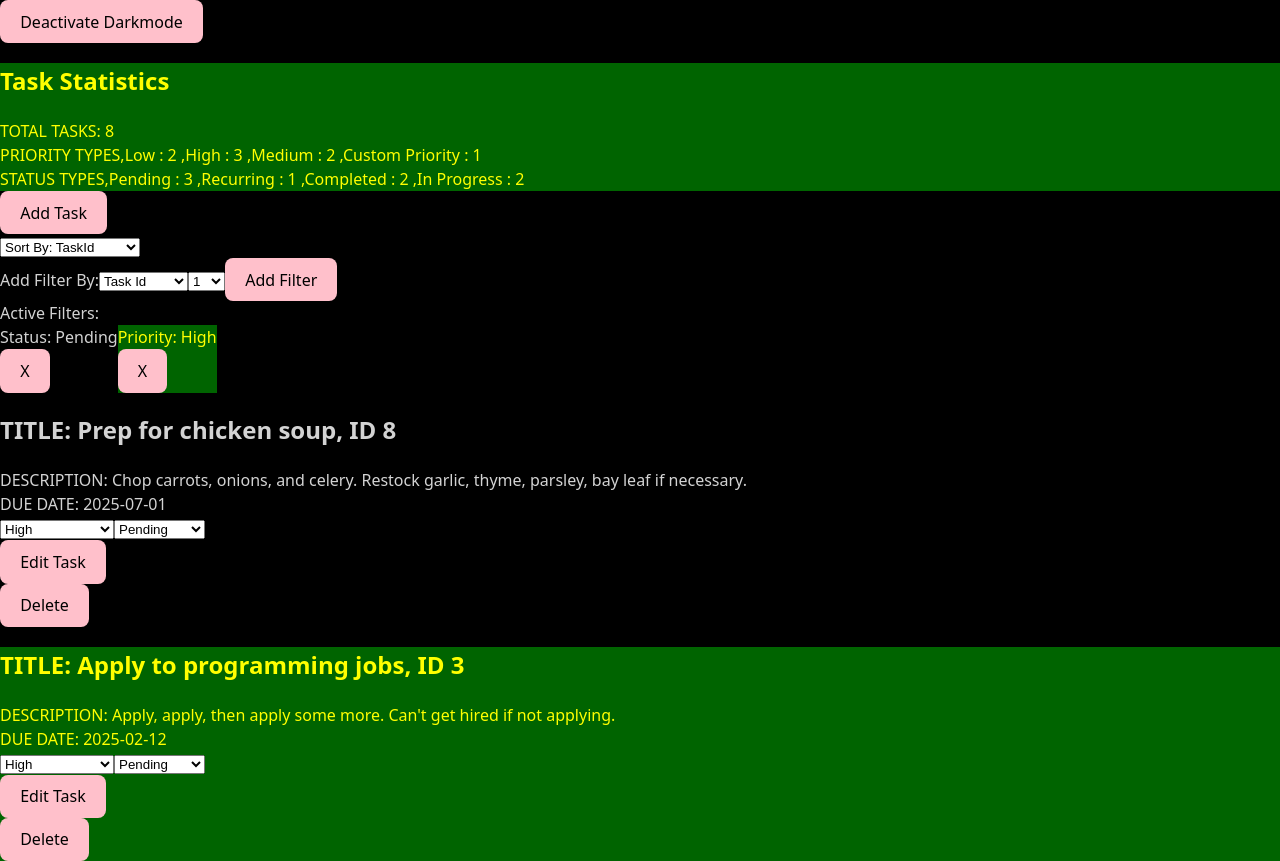
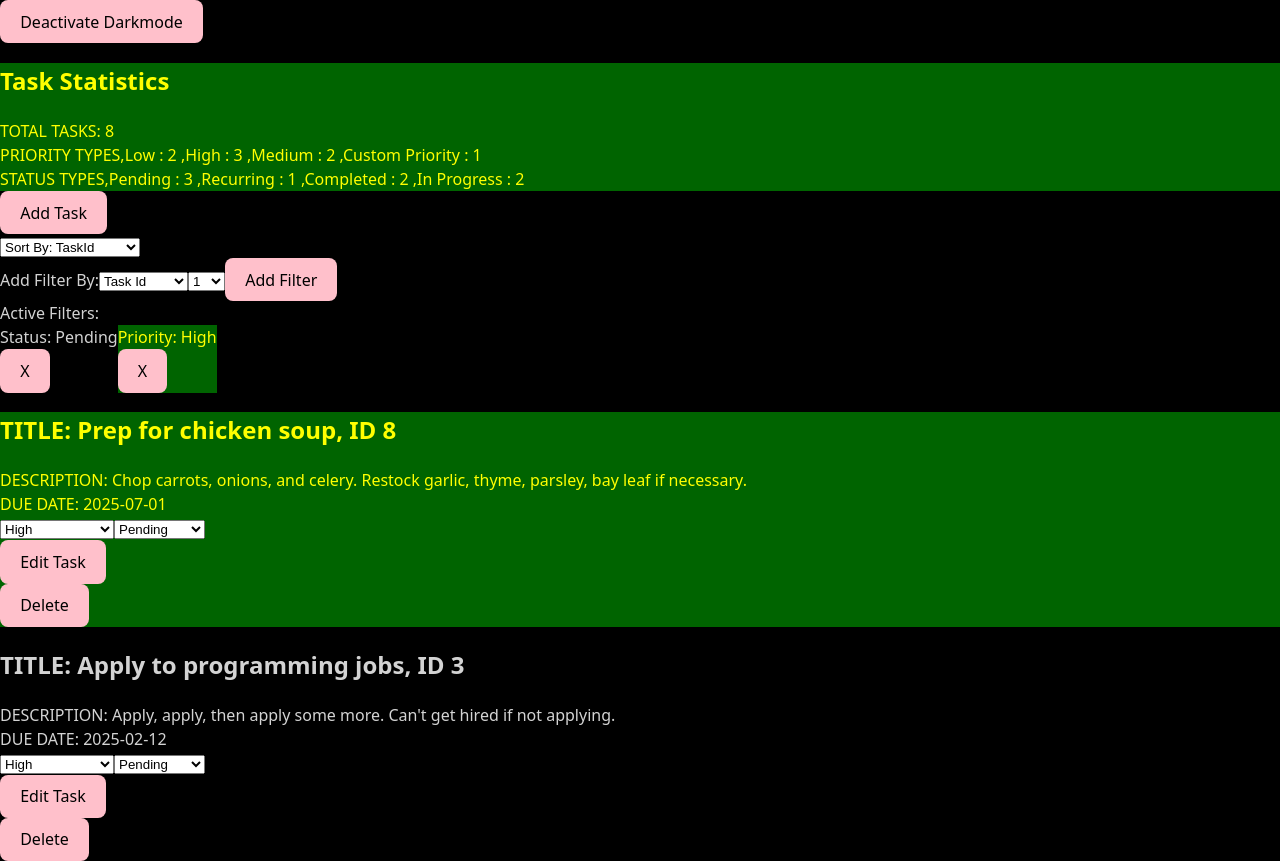
Before and after one commit to aardvarkpepper/2025-07-28-SBA, a React (Vite) app: page / in a window 1280 px wide. Built offline with nearby package versions, Linux system fonts and the light colour scheme.

Commit message:
Corrected filter implementation.

```diff
--- a/src/App.tsx
+++ b/src/App.tsx
@@ -10,7 +10,7 @@
 
 function App() {
   const [tasklist, setTasklist] = useState(tasklistData);
-  const [filterlist, setFilterlist] = useState(filterlistData);
+  const [filterlist, setFilterlist] = useState  (filterlistData);
   const [darkmode, setDarkmode] = useState("Deactivate Darkmode");
 
   const tasklistSummary = dataSummary(tasklist); // contains data on status categories, priority categories, and last assigned index.
@@ -39,7 +39,12 @@
   }
 
   const handleAddFilter = (filter: Filter) => {
-    setFilterlist(prev => [...prev, filter]);
+    console.log(`App hAF trigger with ${JSON.stringify(filter)}`);
+    setFilterlist(prev=> {
+      //console.log(`original hAF ${JSON.stringify(prev)}`);
+      //console.log(`new hAF ${JSON.stringify([...prev, filter])}`);
+      return [...prev, filter]
+    });
   }
 
   const handleRemoveFilter = (filterId: number) => {
@@ -71,11 +76,14 @@
     setTasklist((prev) => prev.map(taskElement => (taskElement.taskId === task.taskId) ? task : taskElement));
   }
 
+  //console.log(`Final: FILTERS: ${JSON.stringify(filterlist)}, TASKLIST: ${JSON.stringify(tasklist)} OUTPUT${applyFilters(filterlist, tasklist)}`);
+
   return (
     <div className='app dark'>
       <button onClick={(event) => handleToggleDarkMode(event)}>{darkmode}</button>
       <Dashboard tasklistSummary={tasklistSummary} tasks={tasklist} onSortSelect={handleSortTasksByArgument} onAddFormTask = {handleAddTask} onAddFilter = {handleAddFilter} onRemoveFilter = {handleRemoveFilter} filters={filterlist as any}/>
-      <TaskList tasks={applyFilters(filterlist, tasklist)} tasklistSummary={tasklistSummary} onDropdownChange={handleDropdownChange} onDeleteTask={handleDeleteTask} onEditTask = {handleEditTask} />
+      <script>console.log('ham', applyFilters(filterlist, tasklist))</script>
+      <TaskList tasks={applyFilters((filterlist as any), tasklist)} tasklistSummary={tasklistSummary} onDropdownChange={handleDropdownChange} onDeleteTask={handleDeleteTask} onEditTask = {handleEditTask} />
     </div>
   )
 }
--- a/src/components/Filters/FilterContainer.tsx
+++ b/src/components/Filters/FilterContainer.tsx
@@ -35,7 +35,7 @@
     onAddFilter({
       filterId: filterLastIndex + 1,
       name: (filterType as keyof Task),
-      value: filterValue
+      value: filterType === 'taskId' ? Number(filterValue) : filterValue
     })
   }
 
--- a/src/data/tasklistData.ts
+++ b/src/data/tasklistData.ts
@@ -1,9 +1,10 @@
 import type { Task } from '../types/index';
+//note:  Generated data must not have multiple spaces in a row, as HTML trims those and causes equality issues.
 export const tasklistData: Task[] = [
   {
     taskId: 10,
     title: 'Add emoji selector to tasklist',
-    description: 'Add an emoji selector to the tasklist because hunting up unicode inputs is a bother.  🙄😹',
+    description: 'Add an emoji selector to the tasklist because hunting up unicode inputs is a bother. 🙄😹',
     status: 'Pending',
     priority: 'Low',
     dueDate: '2025-07-01',
@@ -11,7 +12,7 @@
   {
     taskId: 8,
     title: 'Prep for chicken soup',
-    description: 'Chop carrots, onions, and celery.  Restock garlic, thyme, parsley, bay leaf if necessary.',
+    description: 'Chop carrots, onions, and celery. Restock garlic, thyme, parsley, bay leaf if necessary.',
     status: 'Pending',
     priority: 'High',
     dueDate: '2025-07-01',
@@ -43,7 +44,7 @@
   {
     taskId: 3,
     title: 'Apply to programming jobs',
-    description: 'Apply, apply, then apply some more.  Can\'t get hired if not applying.',
+    description: 'Apply, apply, then apply some more. Can\'t get hired if not applying.',
     status: 'Pending',
     priority: 'High',
     dueDate: '2025-02-12',
@@ -51,7 +52,7 @@
   {
     taskId: 2,
     title: 'Build networks',
-    description: 'Alternate between looking at professional networks and networks related to personal interests.  Personal connections may be less likely to result in jobs, but far more likely to result in jobs I\'m interested in.',
+    description: 'Alternate between looking at professional networks and networks related to personal interests. Personal connections may be less likely to result in jobs, but far more likely to result in jobs I\'m interested in.',
     status: 'In Progress',
     priority: 'Medium',
     dueDate: '2025-01-14',
@@ -59,7 +60,7 @@
   {
     taskId: 1,
     title: 'Clean',
-    description: 'For whatever reason, people rarely put \'Dirty\' on their tasklist.  Unless they\'re doing something like weathering props for a movie, I suppose.  🤔',
+    description: 'For whatever reason, people rarely put \'Dirty\' on their tasklist. Unless they\'re doing something like weathering props for a movie, I suppose. 🤔',
     status: 'Completed',
     priority: 'High',
     dueDate: '2027-01-14',
@@ -78,30 +79,3 @@
     value: 'High',
   },
 ]
-
-export const tasklistDataWithErrors: Task[] = [
-  {
-    taskId: 2,
-    title: 'ji',
-    description: 'hamster',
-    status: 'Pending',
-    priority: 'High',
-    dueDate: '2025-07-01',
-  },
-  {
-    taskId: 8,
-    title: '',
-    status: 'Pending',
-    priority: 'High',
-    dueDate: '2025-07-01',
-  },
-  {
-    taskId: 8,
-    title: 'Charlie',
-    description: { key: 'value' },
-    status: 'Pending',
-    priority: 'High',
-    dueDate: '2025-07-01',
-    hamster: 45,
-  },
-]
--- a/src/types/index.ts
+++ b/src/types/index.ts
@@ -26,7 +26,7 @@
 export type Filter = {
   filterId: number;
   name: keyof Task,
-  value: string,
+  value: any
 }
 
 export interface FilterProps {
--- a/src/utils/taskUtils.ts
+++ b/src/utils/taskUtils.ts
@@ -1,3 +1,4 @@
+import { filterlistData, tasklistData } from '../data/tasklistData.ts';
 import type { DataSummaryType, Filter, Task, TaskKeys } from '../types/index';
 
 export const dataSummary = (arrayOfObjects: Task[]) => {
@@ -172,13 +173,18 @@
   return snakeCaseWords.join("");
 }
 
-export const applyFilters = (filters: any[], tasks: Task[]) => {
+export const applyFilters = (filters: Filter[], tasks: Task[]) => {
   const returnArray = [];
   for (const task of tasks) {
     let pushMe = true;
     for (const filter of filters) {
-      if ((task as any)[filter.name] !== filter.value) {
+      if ((task as any)[regularCaseToCamelCase(filter.name)] != filter.value) {
+        console.log(`TASK: ${JSON.stringify(task)}, FILTER NAME: ${filter.name}`);
+        console.log(`COMPARE 1 ${(task as any)[regularCaseToCamelCase(filter.name)]}`);
+        console.log(`COMPARE 2 ${filter.value}`);
+        console.log(`eliminating ${task.taskId}`);
         pushMe = false;
+        break;
       }
     }
     if (pushMe) {
```
